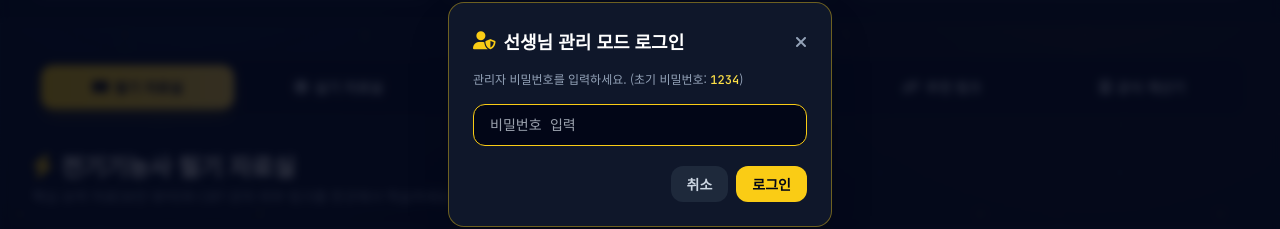
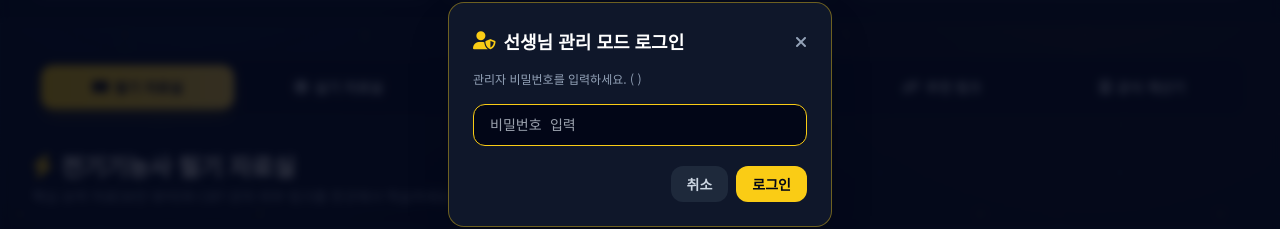
Before and after one commit to hyunee514/lab, a plain HTML site: page lab.html in a window 1280 px wide. Both pictures are taken after a click on the button "선생님 관리 모드". Shown: the part 286-515 px from the top of the page. Drawn offline with nearby package versions, Linux system fonts and the light colour scheme.

Commit message:
Update lab.html

```diff
--- a/lab.html
+++ b/lab.html
@@ -792,7 +792,7 @@
                 </h3>
                 <button id="closeLoginModalBtn" type="button" class="text-slate-400 hover:text-white cursor-pointer"><i class="fa-solid fa-xmark"></i></button>
             </div>
-            <p class="text-xs text-slate-400">관리자 비밀번호를 입력하세요. (초기 비밀번호: <span class="font-mono text-yellow-300">1234</span>)</p>
+            <p class="text-xs text-slate-400">관리자 비밀번호를 입력하세요. ( <span class="font-mono text-yellow-300"></span>)</p>
             <input id="adminPinInput" type="password" placeholder="비밀번호 입력"
                 class="w-full rounded-xl bg-slate-950 border border-slate-700 focus:border-yellow-400 focus:outline-none px-4 py-2.5 text-sm font-mono text-white">
             <div class="flex justify-end gap-2 pt-1">
```
